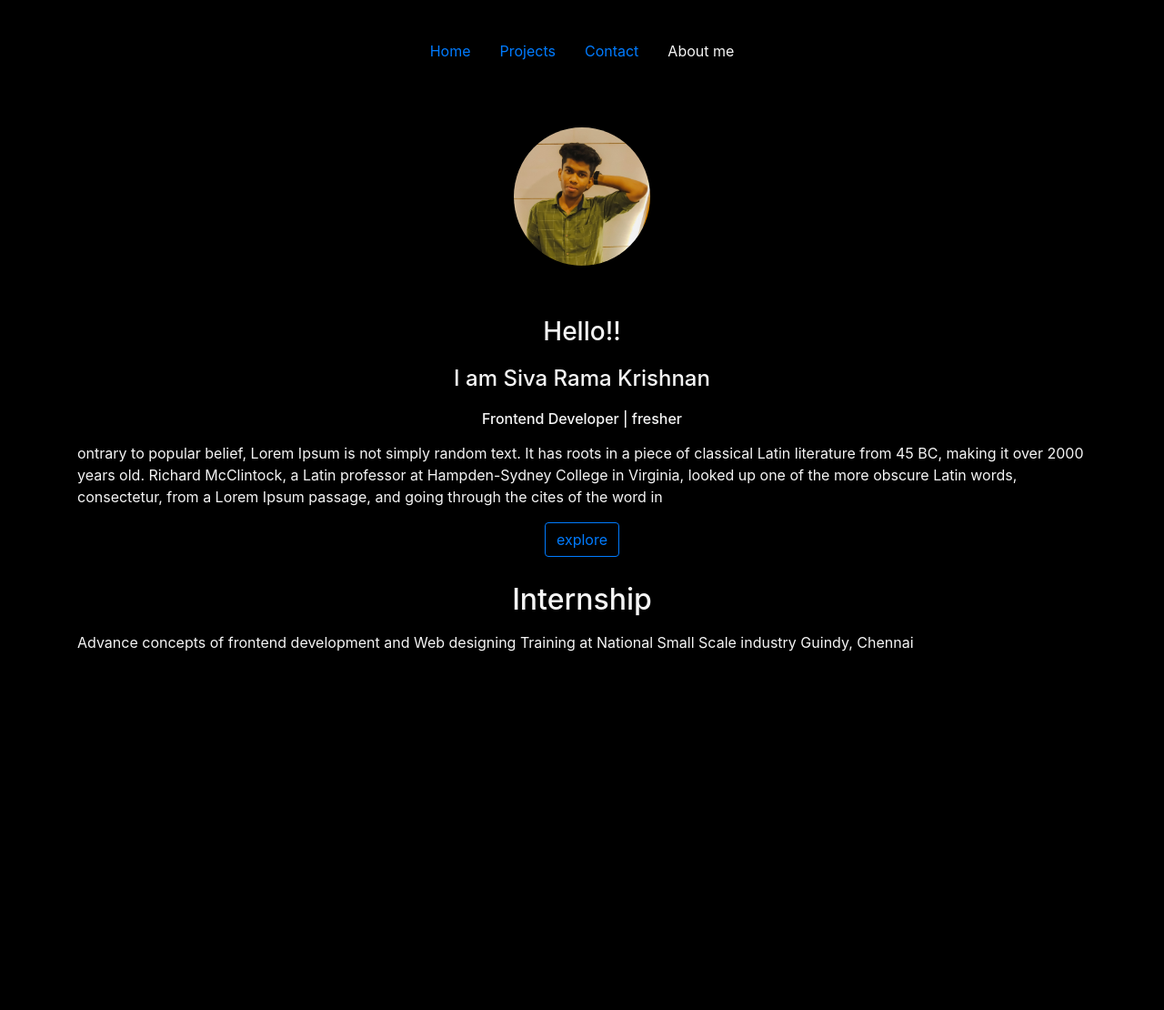
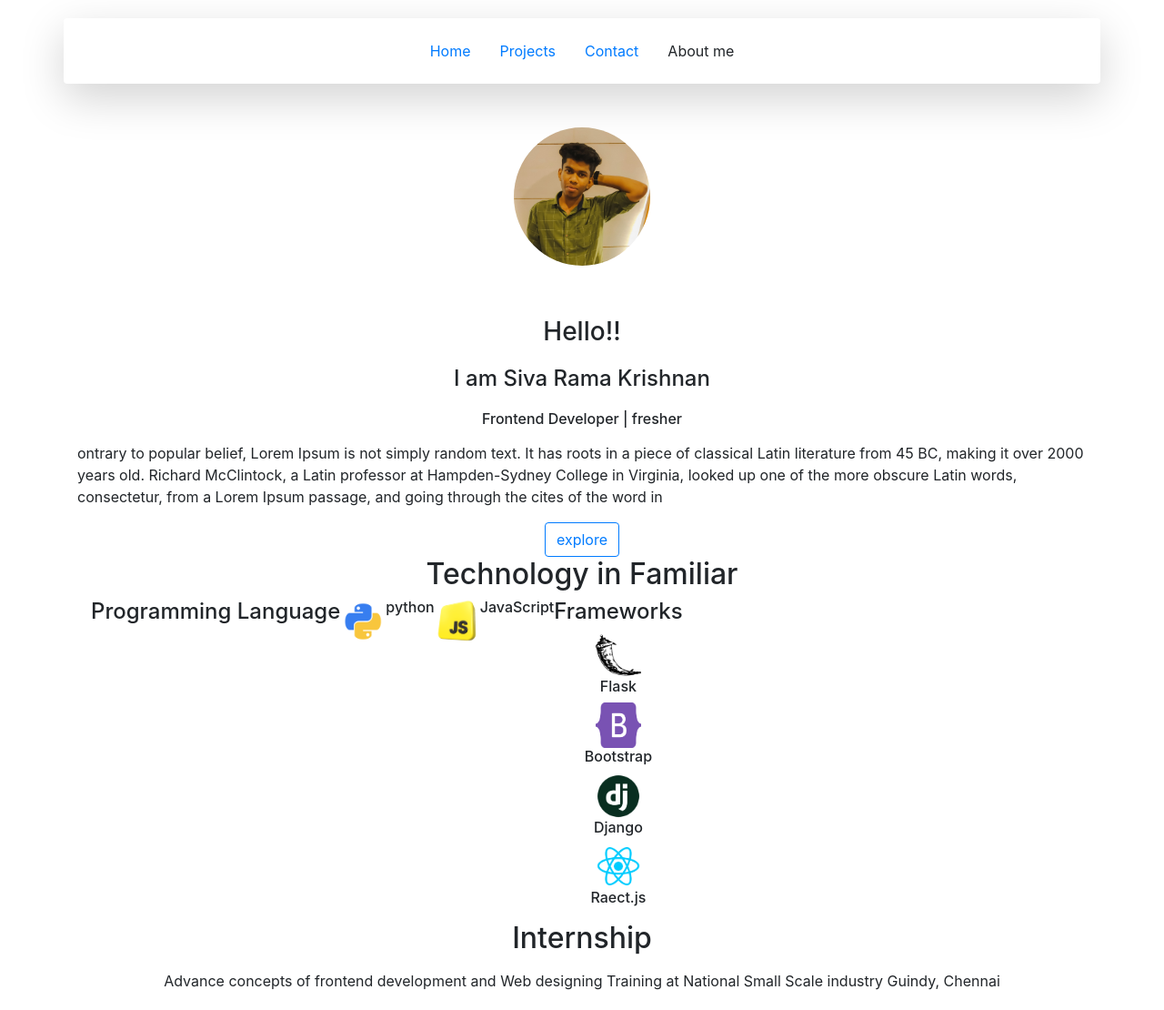
Before and after one commit to Ramkrishn2701/krish-portfolio-v2, a Flask app: page / in a window 1280 px wide. Shown: the whole page at 91% size. Before the commit the page ends 716 px from the top, so only its background shows below. Run offline with Flask 3, Linux system fonts and the light colour scheme.

Commit message:
tech.html

```diff
--- a/templates/home.html
+++ b/templates/home.html
@@ -10,8 +10,8 @@
 </head>
   <style>
     body{
-      background-color:black;
-      color:whitesmoke;
+      /* background-color:black; */
+      /* color:whitesmoke; */
     }
     #container{
       text-align:center;
@@ -27,7 +27,7 @@
     <h6  class="text-center p-2">{{position}} | {{type}} </h6>
     <p>ontrary to popular belief, Lorem Ipsum is not simply random text. It has roots in a piece of classical Latin literature from 45 BC, making it over 2000 years old. Richard McClintock, a Latin professor at Hampden-Sydney College in Virginia, looked up one of the more obscure Latin words, consectetur, from a Lorem Ipsum passage, and going through the cites of the word in </p>
     <div id="container"><button class="btn btn-outline-primary">explore</button>
-    </div>
+  {% include 'tech.html' %}
     <h2 class="text-center p-2">Internship</h2>
     <p>Advance concepts of frontend development and Web designing Training at National Small Scale industry Guindy, Chennai</p>
   </div>
--- /dev/null
+++ b/templates/tech.html
@@ -0,0 +1,26 @@
+<div>
+  <div class="tech container">
+    <h2>Technology in Familiar</h2>
+      <div class="familiar d-flex justify-content-evenly">
+          <div class="programming d-flex justify-content-evenly">
+            <h4>Programming Language</h4>
+            <img src="/static/python.png" height="50px"      width="50px">
+            <h6>python</h6>
+            <img src="/static/js.png" height="50px" width="50px">
+            <h6>JavaScript</h6>
+          </div>
+          <div class="Frameworks ">
+            <h4>Frameworks</h4>
+             <img src="/static/flask.png" height="50px"      width="50px">
+            <h6>Flask</h6>
+             <img src="/static/bts.png" height="50px"      width="50px">
+            <h6>Bootstrap</h6>
+             <img src="/static/django.png" height="50px"      width="50px">
+            <h6>Django</h6>
+             <img src="/static/react.png" height="50px"      width="50px">
+            <h6>Raect.js</h6>
+          </div>
+      </div>
+  </div>
+
+</div>
```
Also changed, not shown: static/bts.png (added), static/django.png (added), static/flask.png (added), static/js.png (added), static/python.png (added), static/react.png (added).
